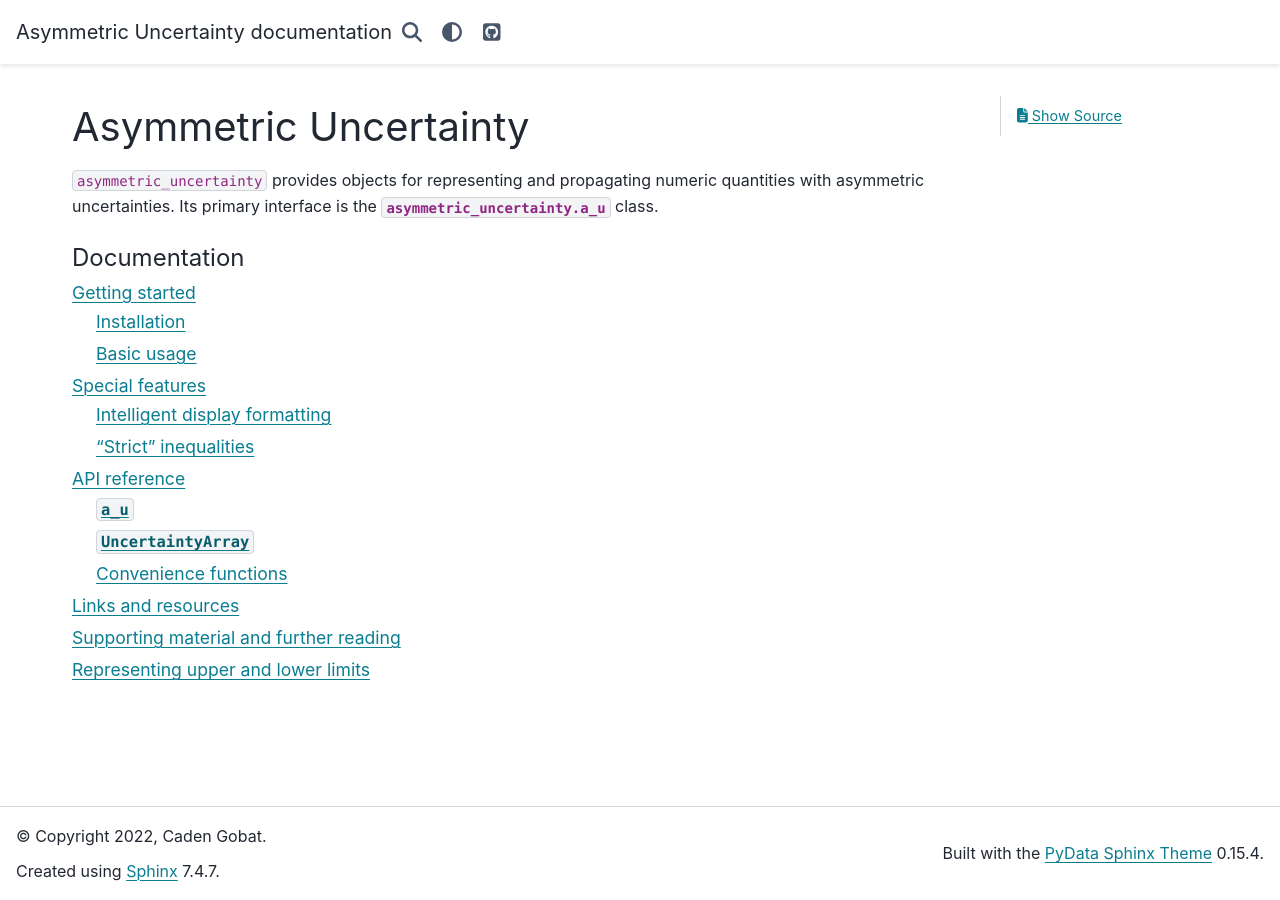
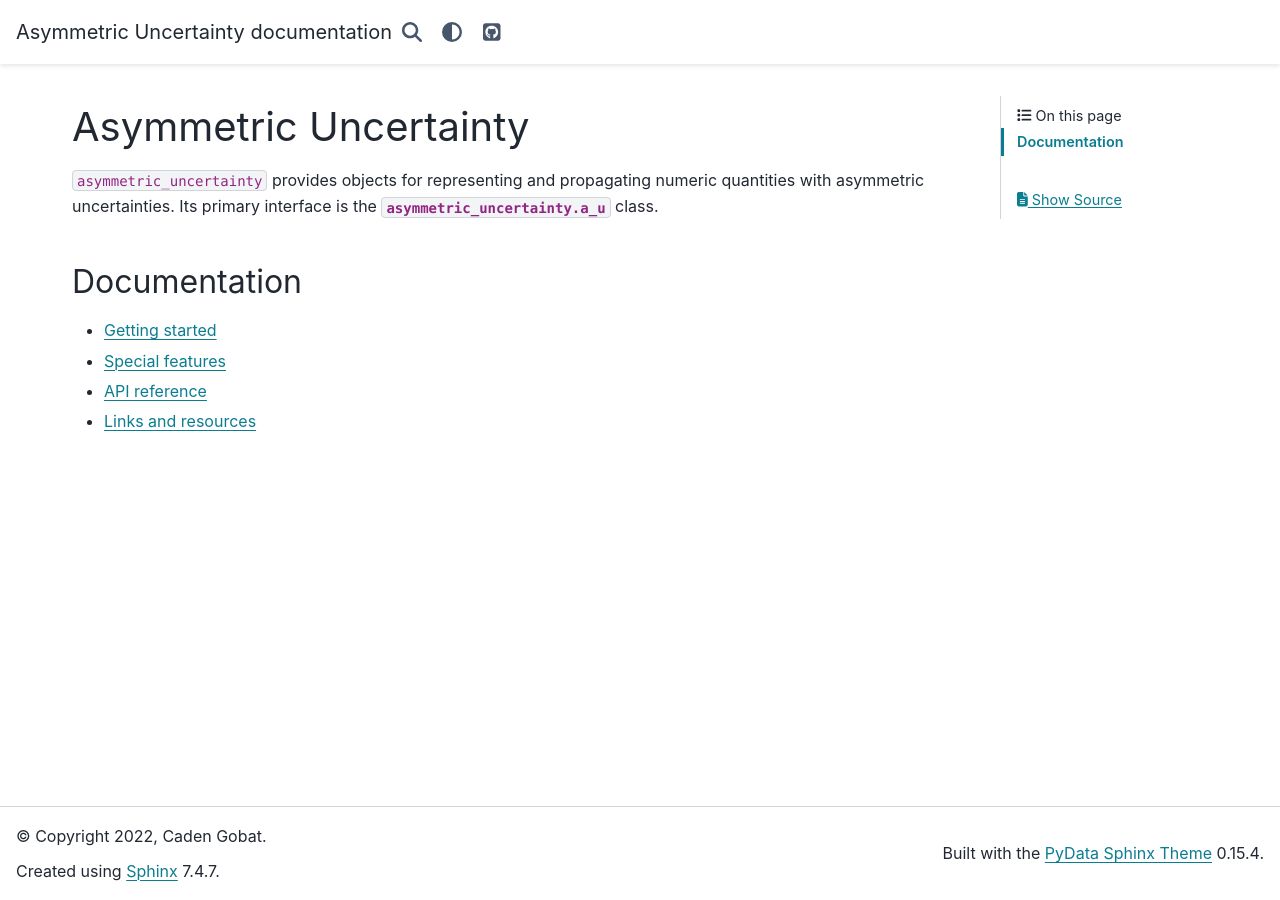
Before and after one commit to cgobat/asymmetric_uncertainty, a Sphinx documentation site: the page built from docs/index.rst, in a window 1280 px wide. Built offline with Sphinx 7.4.7 and the PyData theme 0.15.4, drawn with Linux system fonts in a browser that asks for light colours.

Commit message:
Restructure doc pages to be more nicely hierarchical

```diff
--- a/docs/conf.py
+++ b/docs/conf.py
@@ -40,9 +40,12 @@
     "navbar_align": "right",
     "github_url": "https://github.com/cgobat/asymmetric_uncertainty",
     "show_prev_next": False,
+    "show_nav_level": 2,
 }
 html_sidebars = {
+    "index": [],
     "**": [
+        "sidebar-collapse",
         "sidebar-nav-bs",
     ],
 }
--- a/docs/index.rst
+++ b/docs/index.rst
@@ -6,12 +6,14 @@
 :class:`asymmetric_uncertainty.a_u` class.
 
 .. toctree::
-   :maxdepth: 2
-   :caption: Documentation
+   :hidden:
 
-   getting_started
-   special_features
-   api
-   resources
-   supporting_material
-   limits
+   documentation
+
+Documentation
+-------------
+
+* :doc:`Getting started <getting_started>`
+* :doc:`Special features <special_features>`
+* :doc:`API reference <api>`
+* :doc:`Links and resources <resources>`
--- a/docs/special_features.rst
+++ b/docs/special_features.rst
@@ -21,7 +21,7 @@
 
 .. math::
 
-   3.0_{-0.4}^{+0.2},
+   3.0_{-0.4}^{+0.2}
 
 while a symmetric uncertainty:
 
@@ -34,7 +34,7 @@
 
 .. math::
 
-   3.0 \pm 0.3.
+   3.0 \pm 0.3
 
 "Strict" inequalities
 ----------------------
```
Also changed, not shown: docs/documentation.rst (added, +10 -0 lines), docs/resources.rst (+12 -2 lines).
